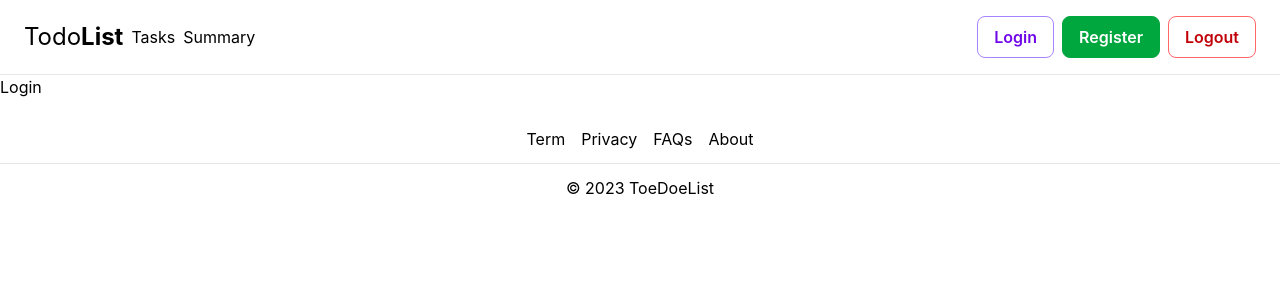
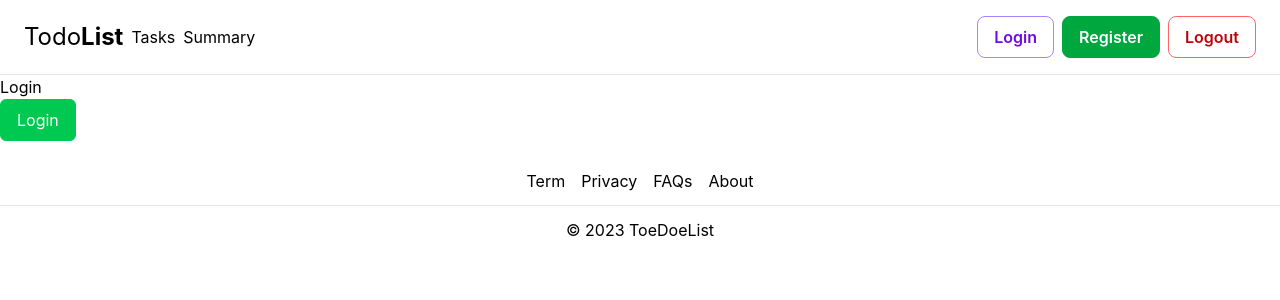
Before and after one commit to nambelaas/vue-todo-app, a Vue app: page /login in a window 1280 px wide. Shown: the top 300 px of the page. Built offline with nearby package versions, Linux system fonts and the light colour scheme; the HTML template or start-up script is replaced by a standard one.

Commit message:
add programatic navigation

```diff
--- a/src/components/Navbar.vue
+++ b/src/components/Navbar.vue
@@ -56,7 +56,8 @@
       >
         <ul class="flex flex-col sm:flex-row gap-2">
           <li class="nav-item">
-            <router-link :to="{ name: 'Tasks' }" class="">Tasks</router-link>
+            <!-- <router-link :to="{ name: 'Tasks' }" class="">Tasks</router-link> -->
+            <a href="#" @click.prevent="$router.push('/tasks')">Tasks</a>
           </li>
           <li class="nav-item">
             <router-link to="#" class="nav-link">Summary</router-link>
--- a/src/pages/LoginPage.vue
+++ b/src/pages/LoginPage.vue
@@ -1,3 +1,19 @@
 <template>
   <h1>Login</h1>
+  <button
+    class="py-2 px-4 bg-green-500 border border-green-500 rounded-md text-white hover:bg-green-600 cursor-pointer transition-colors"
+    @click="handleClick"
+  >
+    Login
+  </button>
 </template>
+
+<script setup lang="ts">
+import { useRouter } from 'vue-router'
+
+const router = useRouter()
+
+const handleClick = () => {
+  router.push({ name: 'Tasks' })
+}
+</script>
```
